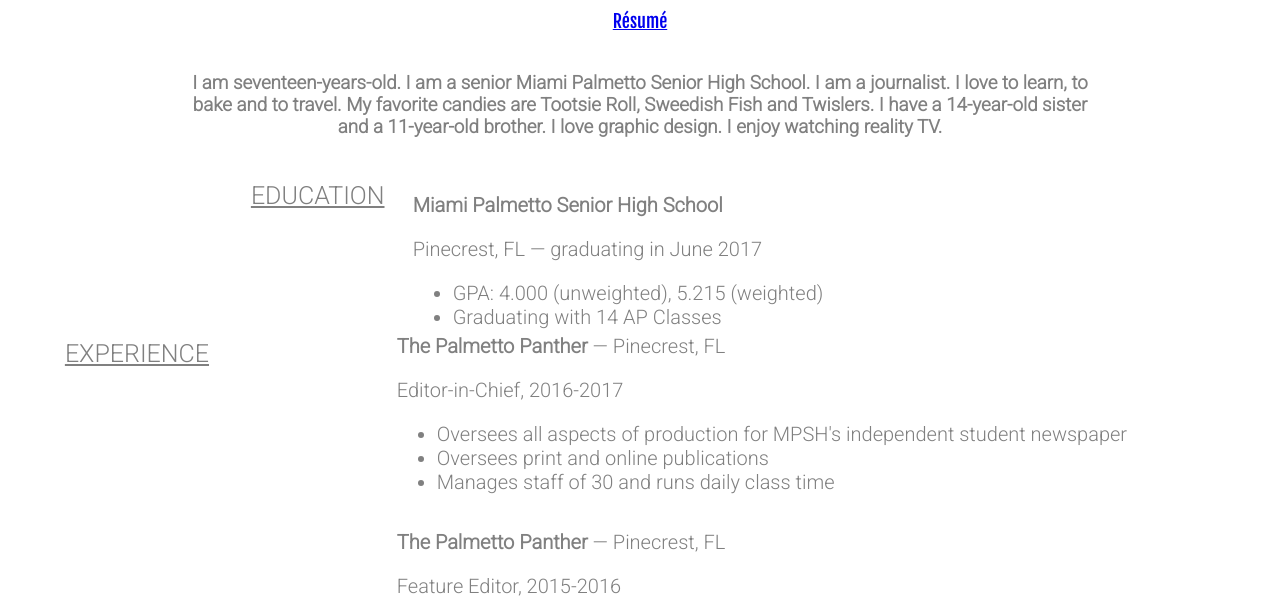
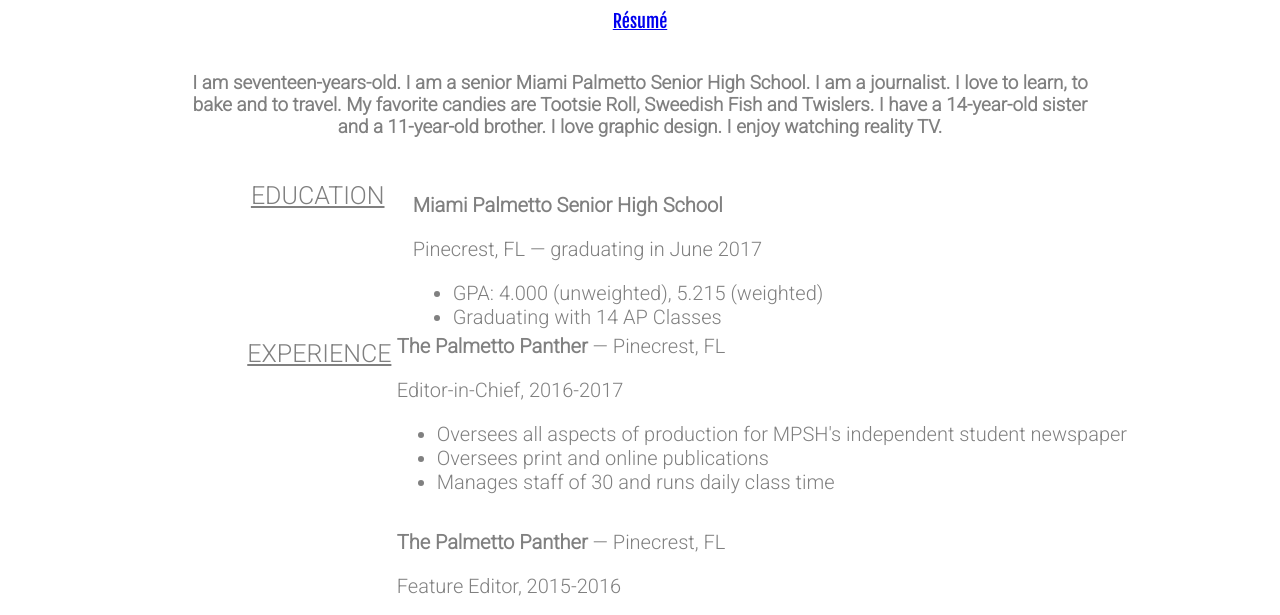
Before and after one commit to Remy-Farkas/remy-farkas.github.io, a plain HTML site: page index.html in a window 1280 px wide. Shown: the part 146-761 px from the top of the page. Drawn offline with Linux system fonts and the light colour scheme.

Commit message:
asdf
asdf

```diff
--- a/stylesheet.css
+++ b/stylesheet.css
@@ -58,7 +58,7 @@ h3 {
   padding-top: 15%;
   display: inline-block;
   float: left;
-  margin-left: -65%;
+  margin-left: -50%;
   color: gray;
   font-size: 25px;
   text-align: right;
```
